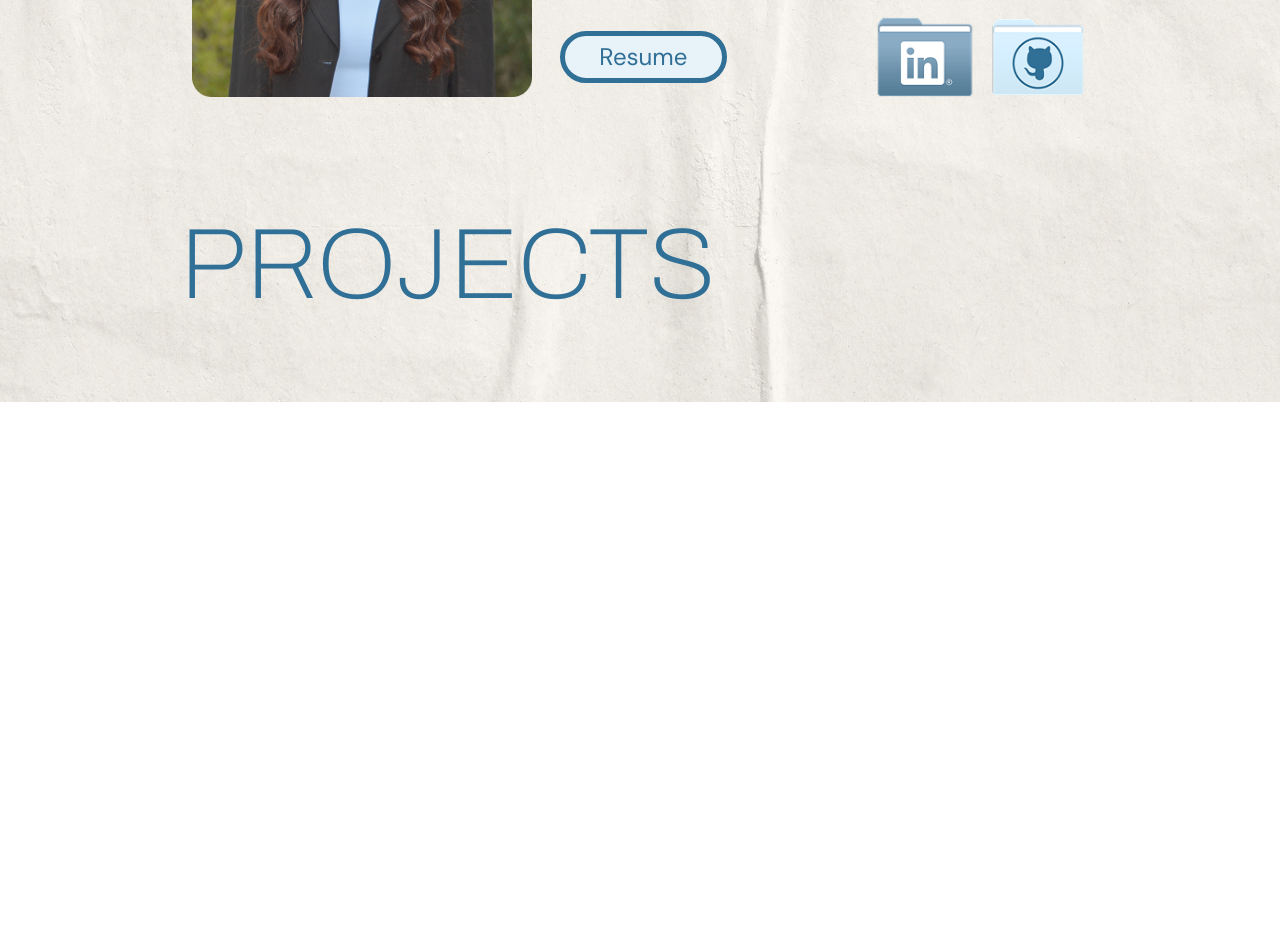
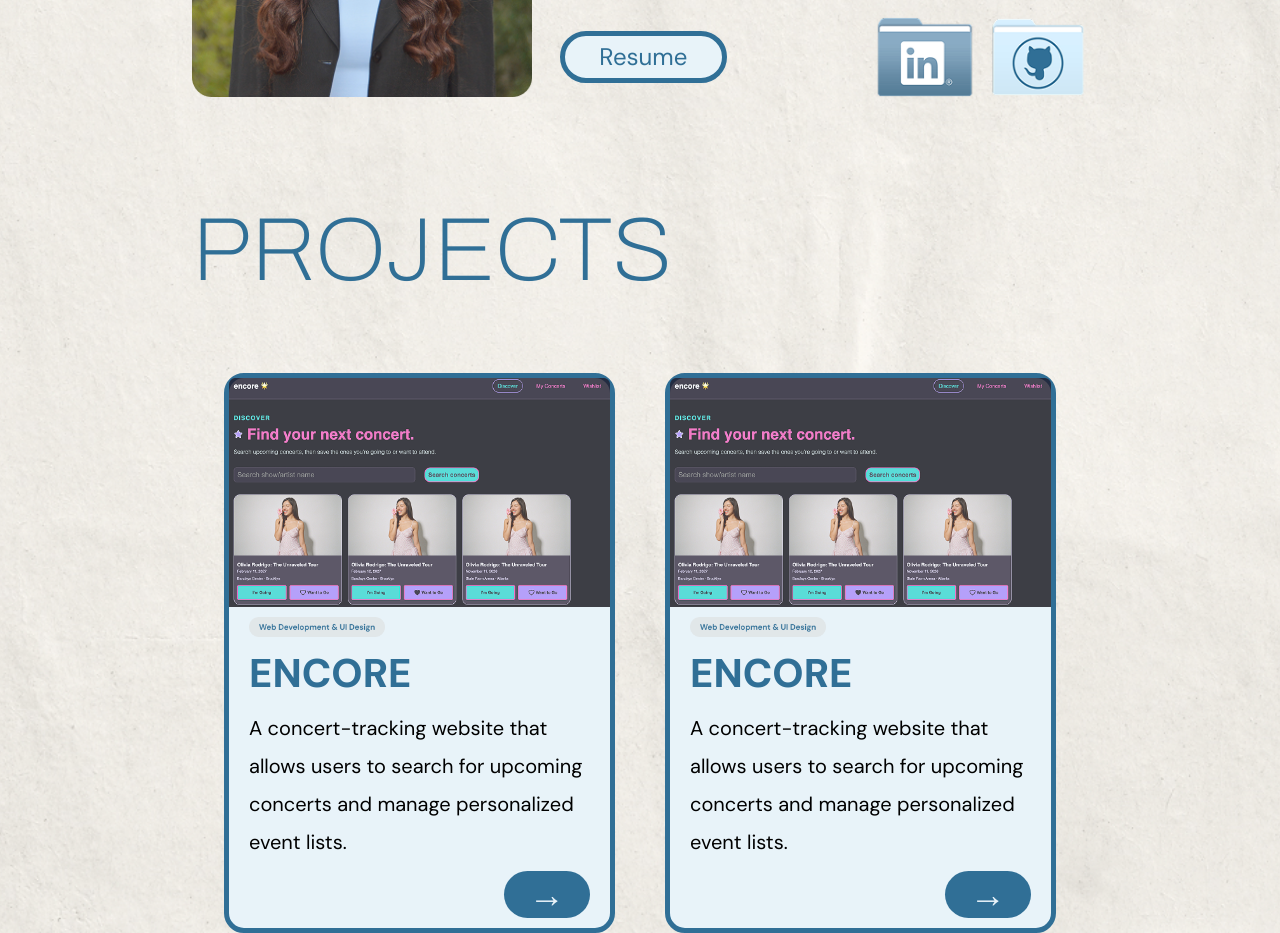
Before and after one commit to AngelicaHanley/portfolio, a React (Vite) app in the folder frontend/: page / in a window 1280 px wide. Shown: the part 460-1393 px from the top of the page. Before the commit the page ends 862 px from the top, so only its background shows below. Built offline with nearby package versions, Linux system fonts and the light colour scheme; a web font is replaced by a local one.

Commit message:
started project cards

```diff
--- a/frontend/src/App.css
+++ b/frontend/src/App.css
@@ -110,7 +110,7 @@ h1 {
 .resumeButton {
     background-color: #E8F3F9;
     color: #306F96;
-    border: clamp(1px, .7vw, 5px) solid #306F96;
+    border: clamp(.5px, .5vw, 5px) solid #306F96;
     border-radius: 50px;
     text-decoration: none;
     font-size: clamp(12px, 2vw, 24px);
@@ -139,12 +139,95 @@ h1 {
 .headings {
     width: 70%;
     display: flex;
-    justify-content: center;
+    justify-content: start;
+    margin: 0 auto;
 }
 
 h2 {
-    font-size: 100px;
+    font-size: clamp(30px, 7vw, 100px);
     font-family: "Archivo", sans-serif;
     font-weight: 100;
     color:#306F96
 }
+
+/* project card ! */
+.projectCard {
+    width: 100%;
+    height: auto;
+    display: flex;
+    flex-direction: column;
+    /*justify-content: start;*/
+    background-color: #E8F3F9;
+    border: clamp(.5px, .5vw, 5px) solid #306F96;
+    border-radius: 20px;
+
+}
+.projectImage {
+    width: 100%;
+    height: auto;
+}
+
+.projectCardContent{
+    display: flex;
+    flex-direction: column;
+    gap: 10px;
+    padding: 10px 20px;
+}
+
+.projectTag {
+    width: 40%;
+    height: auto;
+}
+
+.projectTitle {
+    color:#306F96;
+    font-size: 40px;
+    font-weight: 800;
+    margin: 0px;
+}
+
+.projectDescription {
+    margin: 0px;
+    font-size: 20px;
+    line-height: 38px;
+}
+.projectButton {
+    align-self: flex-end;
+    background-color: #306F96;
+    color: #E8F3F9;
+    font-size: 36px;
+    padding: 0px 25px;
+    text-align: center;
+    border-radius: 50px;
+    text-decoration: none;
+}
+.projectsGrid {
+    display: grid;
+    grid-template-columns: repeat(2, 1fr);
+    gap: 50px;
+    justify-items: center;
+    align-items: center;
+    max-width: 65%;
+    margin: 0px auto;
+}
+
+/* media queries */
+/* small screens */
+@media screen and (max-width: 600px) {
+  .heroButtons {
+    gap: 80px;
+  }
+  .projectCard{
+    width: 85%;
+  }
+}
+
+/* medium screens */
+@media screen and (max-width: 1000px) {
+  .heroButtons {
+    gap: 110px;
+  }
+  .projectCard{
+    width: 40%;
+  }
+}
--- /dev/null
+++ b/frontend/src/components/ProjectCard.jsx
@@ -0,0 +1,19 @@
+
+
+function ProjectCard({ title, description, image, tag, link}) {
+  return (
+
+    <div className="projectCard">
+      <img src={image} alt={title} className="projectImage"/>
+      <div className="projectCardContent">
+        <img src={tag} alt={title} className="projectTag"/>
+        <h3 className="projectTitle">{title}</h3>
+        <p className="projectDescription">{description}</p>
+        <a href={link} className="projectButton">→</a>
+      </div>
+    </div>
+
+  )
+}
+
+export default ProjectCard
--- a/frontend/src/components/Projects.jsx
+++ b/frontend/src/components/Projects.jsx
@@ -1,9 +1,33 @@
-
+import ProjectCard from './ProjectCard'
+import encoreThumbnail from "../assets/encoreThumbnail.png";
+import encoreTag from "../assets/encoreTag.png";
 
 function Projects() {
   return (
-    <div className="headings">
-      <h2>PROJECTS</h2>
+
+    <div className="portfolio">
+      <div className="headings">
+        <h2>PROJECTS</h2>
+      </div>
+
+      <div className="projectsGrid">
+      <ProjectCard
+        title="ENCORE"
+        description="A concert-tracking website that allows users to search for upcoming concerts and manage personalized event lists."
+        image={encoreThumbnail}
+        tag={encoreTag}
+        link="/portfolio/encore"
+      />
+
+      <ProjectCard
+        title="ENCORE"
+        description="A concert-tracking website that allows users to search for upcoming concerts and manage personalized event lists."
+        image={encoreThumbnail}
+        tag={encoreTag}
+        link="/portfolio/encore"
+      />
+      </div>
+
     </div>
   )
 }
```
Also changed, not shown: frontend/src/assets/encoreTag.png (added), frontend/src/assets/encoreThumbnail.png (added).
